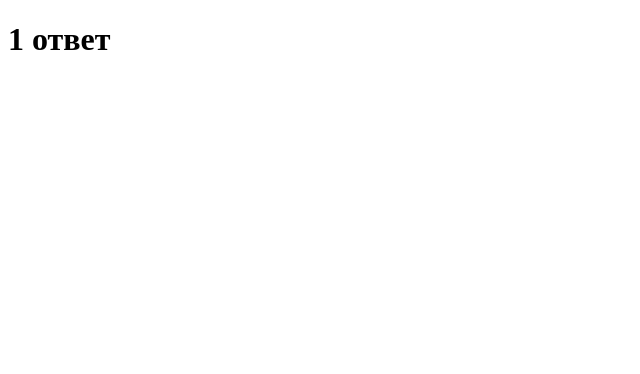
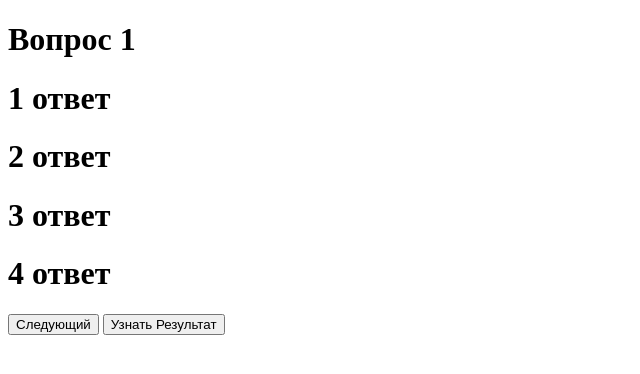
Before and after one commit to KirillProgramSite/quiz, a plain HTML site: page index.html in a window 1280 px wide. Shown: the whole page, without its empty margins (0-640 px from the left). Drawn offline with Linux system fonts and the light colour scheme.

Commit message:
Add files via upload

```diff
--- a/app.js
+++ b/app.js
@@ -1,18 +1,35 @@
-let testCon = document.querySelector('.container')
+let testCon = document.querySelector('.container');
+let resBtn = document.querySelector('.res');
+let nextBtn = document.querySelector('.next');
+
 let correctAnswer = 0;
 
 let test = [
     {
-        title: "Вопрос", answers: [
-            { id: 0 ,title: '1 ответ', selectAnswer: false }
+        title: "Вопрос 1", answers: [
+            { id: 0 ,title: '1 ответ', selectAnswer: false },
+            { id: 1 ,title: '2 ответ', selectAnswer: false },
+            { id: 2 ,title: '3 ответ', selectAnswer: false },
+            { id: 3 ,title: '4 ответ', selectAnswer: false },
+        ]
+    },
+    {
+        title: "Вопрос 2", answers: [
+            { id: 0 ,title: '1 ответ', selectAnswer: false },
+            { id: 1 ,title: '2 ответ', selectAnswer: false },
+            { id: 2 ,title: '3 ответ', selectAnswer: false },
+            { id: 3 ,title: '4 ответ', selectAnswer: false },
         ]
     }
 ]
 
+let h1 = document.createElement('h1')
+h1.textContent = test[0].title
+testCon.appendChild(h1)
+
 
 test[0].answers.map(answer => {
     let div = document.createElement('div')
-    // div.classList.add('mod')
 
     div.innerHTML = `
         <div class="mod" data-selected="${answer.selectAnswer}">
@@ -42,6 +59,8 @@ testCon.addEventListener('click', e => {
         }
 
     }
+})
 
+resBtn.addEventListener('click', e => {
     console.log(correctAnswer);
 })
--- a/index.html
+++ b/index.html
@@ -10,6 +10,8 @@
     <div class="container">
 
     </div>
+    <button class="next">Следующий</button>
+    <button class="res">Узнать Результат</button>
 
     <script src="app.js"></script>
 </body>
```
